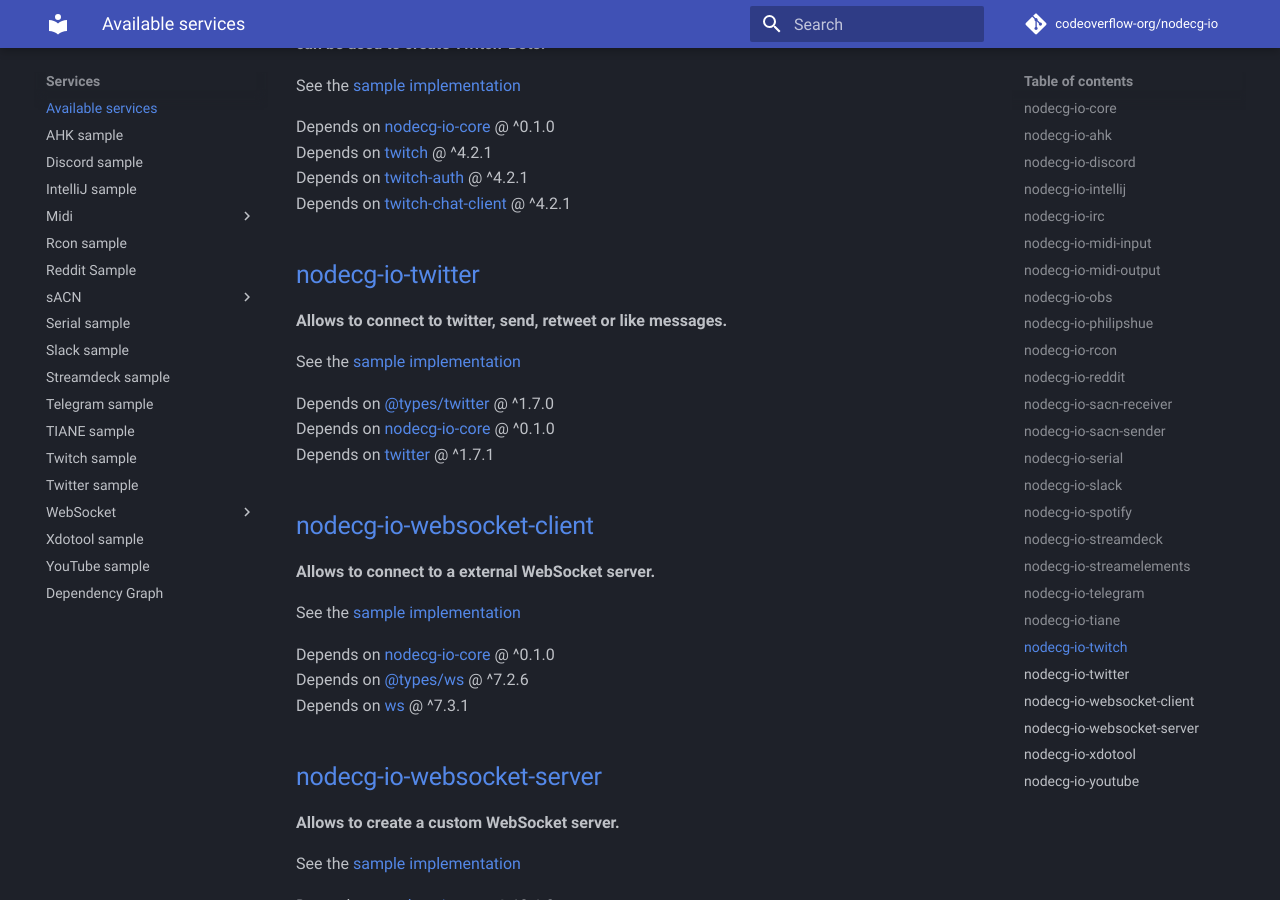
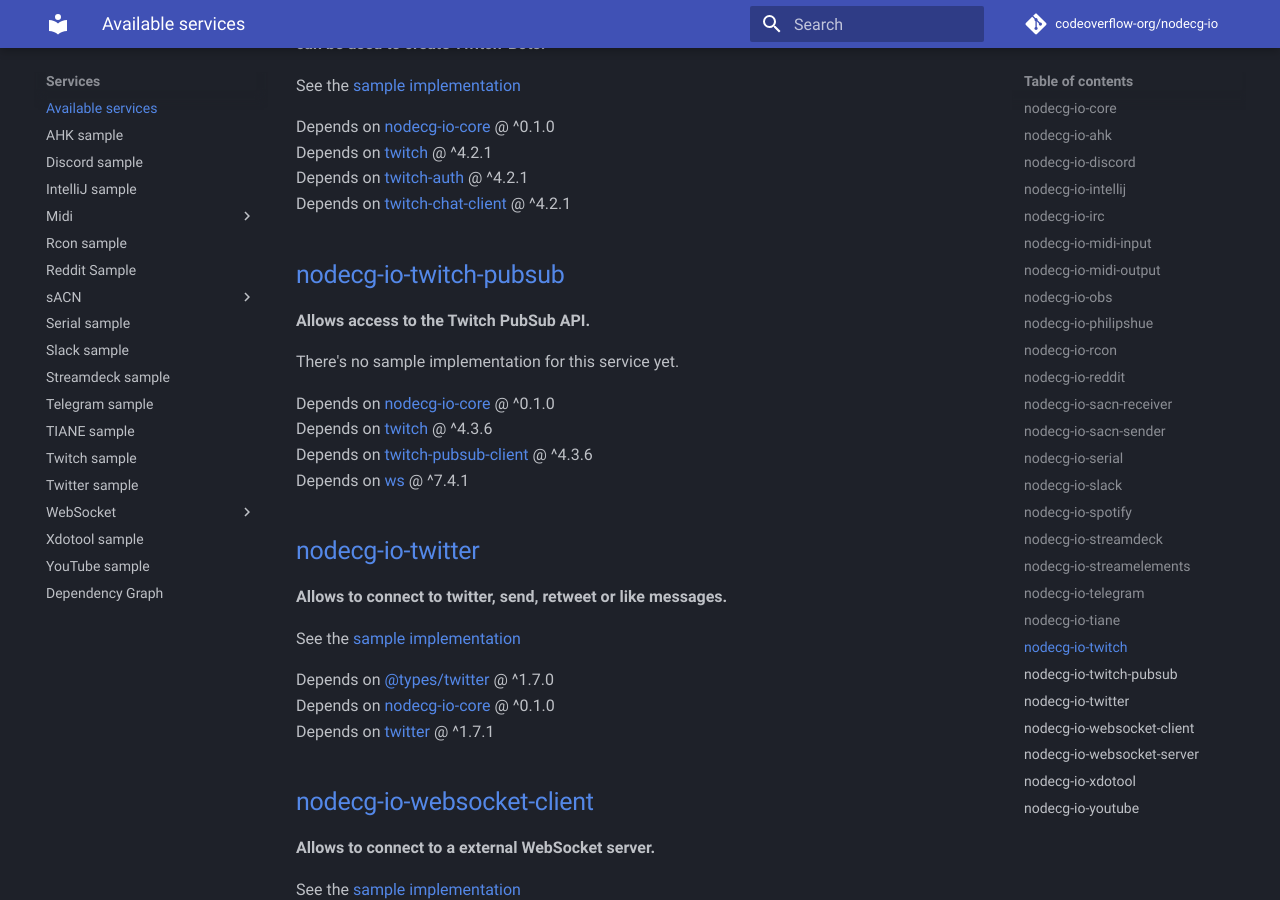
Before and after one commit to codeoverflow-org/nodecg-io-docs, an MkDocs documentation site: the page built from docs/services.md, in a window 1280 px wide and 900 px high, scrolled down 4995 px. Built offline with MkDocs 1.6.1 and Material for MkDocs 9.7.7, drawn with Linux system fonts in a browser that asks for light colours; comment, search, counter and statistics services are not loaded.

Commit message:
Update generated documentation ( codeoverflow-org/nodecg-io@13edf277c94d271a0b42e7c7f44d790f9e765456)

```diff
--- a/docs/services.md
+++ b/docs/services.md
@@ -198,6 +198,17 @@
 Depends on [twitch-auth](https://www.npmjs.com/package/twitch-auth) @ ^4.2.1 <br>
 Depends on [twitch-chat-client](https://www.npmjs.com/package/twitch-chat-client) @ ^4.2.1 <br>
 
+## [nodecg-io-twitch-pubsub](https://github.com/codeoverflow-org/nodecg-io/tree/master/nodecg-io-twitch-pubsub)
+
+**Allows access to the Twitch PubSub API.**
+
+There's no sample implementation for this service yet.
+
+Depends on [nodecg-io-core](https://github.com/codeoverflow-org/nodecg-io/tree/master/nodecg-io-core) @ ^0.1.0 <br>
+Depends on [twitch](https://www.npmjs.com/package/twitch) @ ^4.3.6 <br>
+Depends on [twitch-pubsub-client](https://www.npmjs.com/package/twitch-pubsub-client) @ ^4.3.6 <br>
+Depends on [ws](https://www.npmjs.com/package/ws) @ ^7.4.1 <br>
+
 ## [nodecg-io-twitter](https://github.com/codeoverflow-org/nodecg-io/tree/master/nodecg-io-twitter)
 
 **Allows to connect to twitter, send, retweet or like messages.**
```
Also changed, not shown: docs/dependencies.md (+6 -0 lines), docs/index.md (+1 -1 lines).
